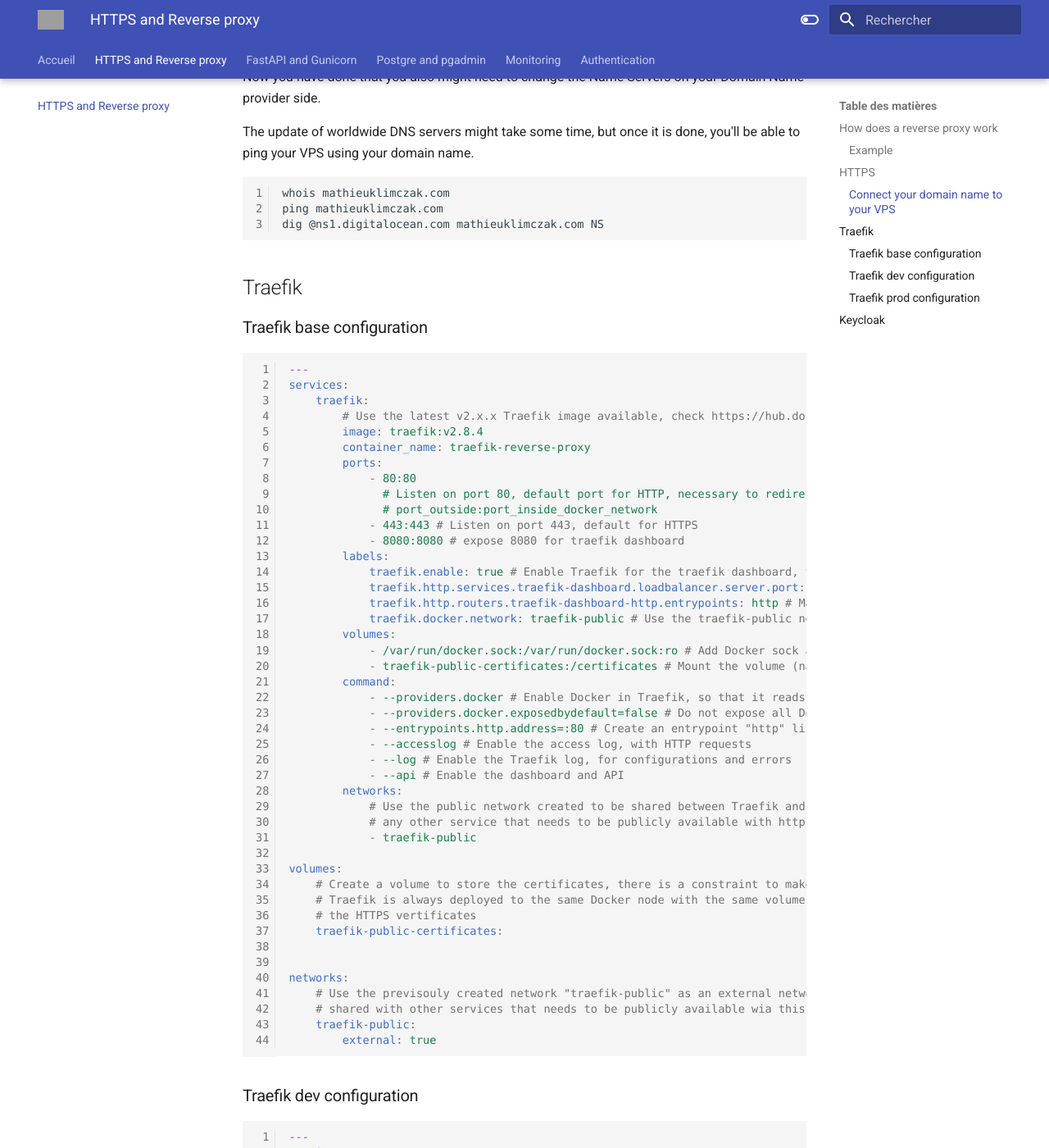
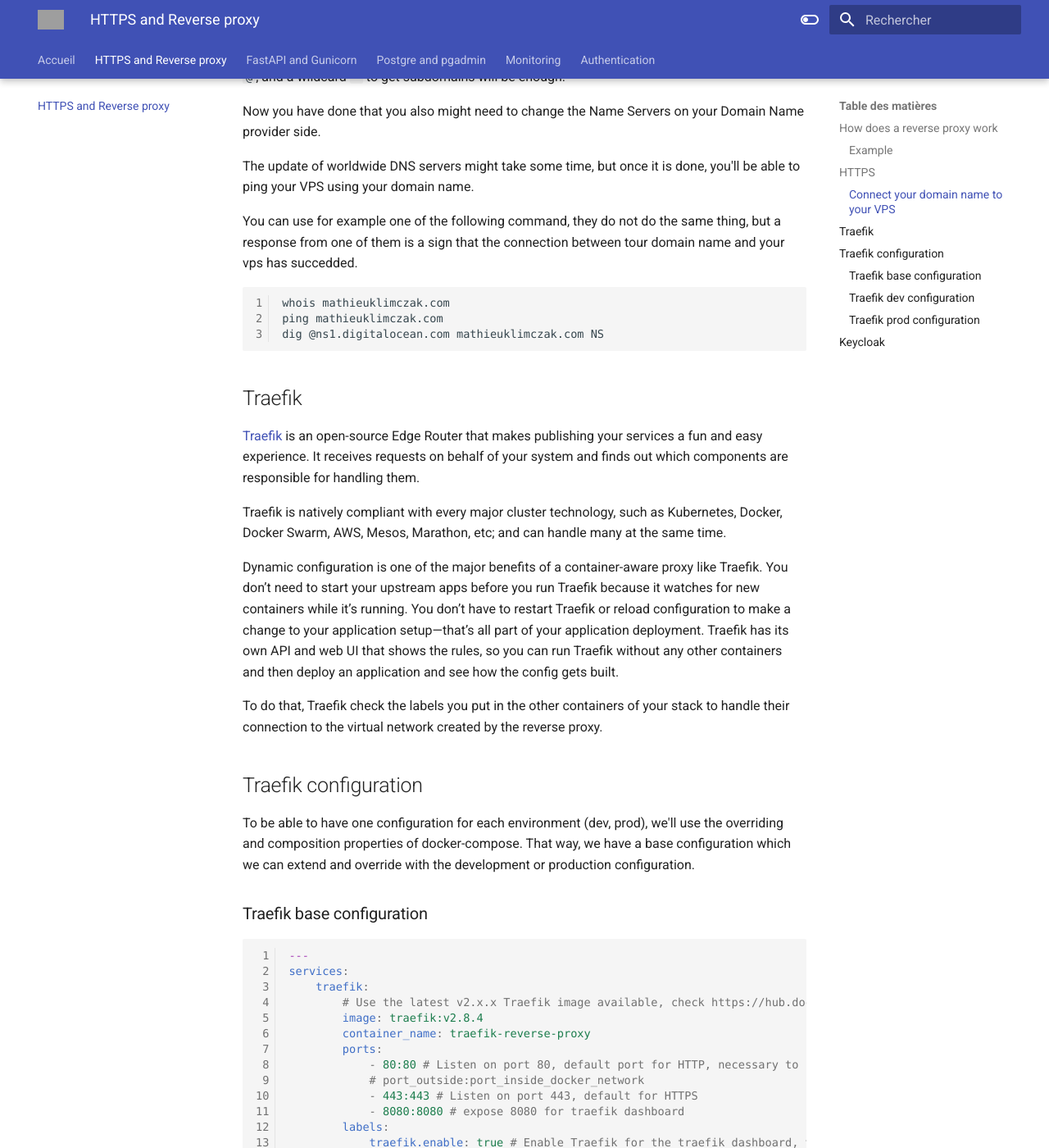
Before and after one commit to Klimorg/helloworld-stack-prod, an MkDocs documentation site: the page built from docs/https.md, in a window 1280 px wide and 1400 px high, scrolled down 3254 px. Shown: the whole window at 82% size. Built offline with MkDocs 1.6.1 and Material for MkDocs 9.7.7, drawn with Linux system fonts in a browser that asks for light colours; some web fonts are replaced; some of the changed text lies outside the part shown; grey boxes are pictures that could not be loaded.

Commit message:
[skip-ci] feat: small update on the docs

````diff
--- a/docker-compose.traefik.yml
+++ b/docker-compose.traefik.yml
@@ -5,9 +5,8 @@
         image: traefik:v2.8.4
         container_name: traefik-reverse-proxy
         ports:
-            - 80:80
-              # Listen on port 80, default port for HTTP, necessary to redirect to HTTPS
-              # port_outside:port_inside_docker_network
+            - 80:80 # Listen on port 80, default port for HTTP, necessary to redirect to HTTPS
+            # port_outside:port_inside_docker_network
             - 443:443 # Listen on port 443, default for HTTPS
             - 8080:8080 # expose 8080 for traefik dashboard
         labels:
--- a/docs/https.md
+++ b/docs/https.md
@@ -100,6 +100,8 @@
 }
 ```
 
+**TODO : write an example of localhost reverse proxy, like `fastapi.localhost`.**
+
 You're all set. You can now deploy it to a VPS/web host and buy a Domain Name to easily access it and enable https.
 
 
@@ -134,6 +136,7 @@
 
 The update of worldwide DNS servers might take some time, but once it is done, you'll be able to ping your VPS using your domain name.
 
+You can use for example one of the following command, they do not do the same thing, but a response from one of them is a sign that the connection between tour domain name and your vps has succedded.
 
 ```shell
 whois mathieuklimczak.com
@@ -143,6 +146,18 @@
 
 
 ## Traefik
+
+[Traefik](https://doc.traefik.io/traefik/) is an open-source Edge Router that makes publishing your services a fun and easy experience. It receives requests on behalf of your system and finds out which components are responsible for handling them.
+
+Traefik is natively compliant with every major cluster technology, such as Kubernetes, Docker, Docker Swarm, AWS, Mesos, Marathon, etc; and can handle many at the same time.
+
+Dynamic configuration is one of the major benefits of a container-aware proxy like Traefik. You don’t need to start your upstream apps before you run Traefik because it watches for new containers while it’s running. You don’t have to restart Traefik or reload configuration to make a change to your application setup—that’s all part of your application deployment. Traefik has its own API and web UI that shows the rules, so you can run Traefik without any other containers and then deploy an application and see how the config gets built.
+
+To do that, Traefik check the labels you put in the other containers of your stack to handle their connection to the virtual network created by the reverse proxy.
+
+## Traefik configuration
+
+To be able to have one configuration for each environment (dev, prod), we'll use the overriding and composition properties of docker-compose. That way, we have a base configuration which we can extend and override with the development or production configuration.
 
 ### Traefik base configuration
 
--- a/setup.py
+++ b/setup.py
@@ -27,12 +27,12 @@
 
 
 setup(
-    name="Template AI",
+    name="helloworld-stack-prod",
     version="1.1",
     license="",
     description="installation du projet",
     author="MKL",
-    author_email="mklimczak@citc-eurarfid.com",
+    author_email="klimczak.mathieu@pm.me",
     url="",
     # package_dir={"": "src"},
     # packages=setuptools.find_packages(where="src"),
````
